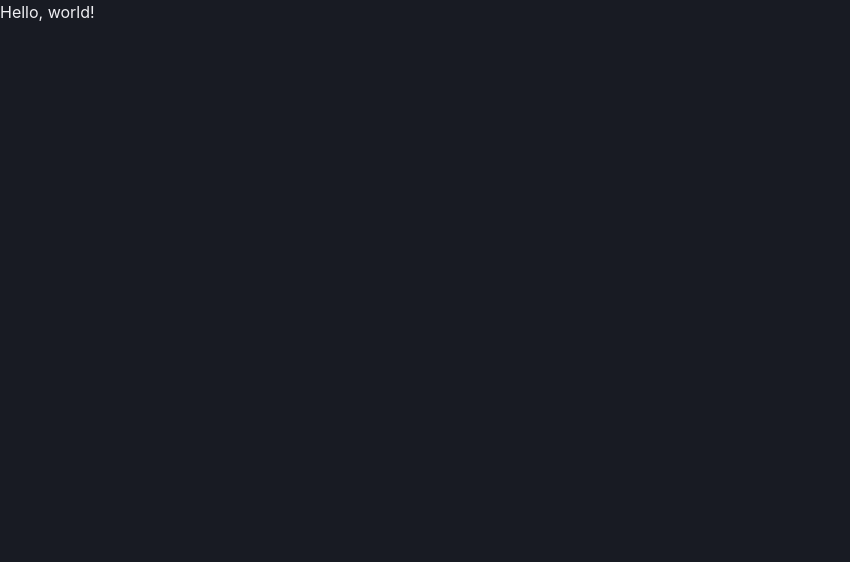
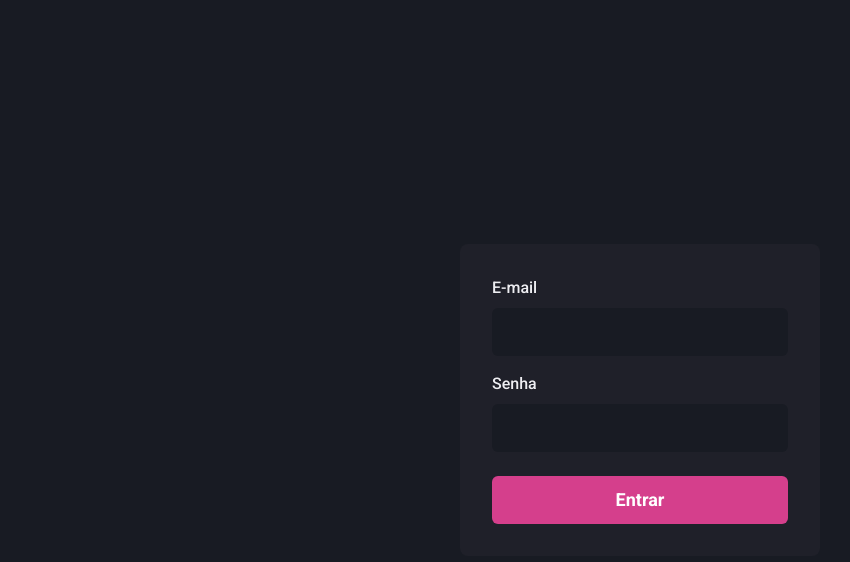
Before and after one commit to Jose-Caldas/dashboard-NextJs, a Next.js app: page / in a window 1280 px wide. Shown: the top 562 px of the page, without its empty margins (0-850 px from the left). Built offline with nearby package versions, Linux system fonts and the light colour scheme.

Commit message:
add page SignIn

```diff
--- /dev/null
+++ b/src/components/Form/Input.tsx
@@ -0,0 +1,32 @@
+import {
+  FormControl,
+  FormLabel,
+  Input as ChakraInput,
+  InputProps as ChakraInputProps,
+} from "@chakra-ui/react";
+
+interface InputProps extends ChakraInputProps {
+  name: string;
+  label?: string;
+}
+
+export function Input({ name, label, ...rest }: InputProps) {
+  return (
+    <FormControl>
+      {!!label && <FormLabel htmlFor={name}>{label}</FormLabel>}
+      <ChakraInput
+        name="email"
+        id={name}
+        type="email"
+        focusBorderColor="pink.500"
+        bgColor="gray.900"
+        variant="filled"
+        _hover={{
+          bgColor: "gray.900",
+        }}
+        size="lg"
+        {...rest}
+      />
+    </FormControl>
+  );
+}
--- /dev/null
+++ b/src/pages/_document.tsx
@@ -0,0 +1,21 @@
+import Document, { Head, Html, Main, NextScript } from "next/document";
+
+export default class MyDocument extends Document {
+  render() {
+    return (
+      <Html>
+        <Head>
+          <link rel="preconnect" href="https://fonts.gstatic.com" />
+          <link
+            href="https://fonts.googleapis.com/css2?family=Roboto:wght@400;500;700&display=swap"
+            rel="stylesheet"
+          />
+        </Head>
+        <body>
+          <Main />
+          <NextScript />
+        </body>
+      </Html>
+    );
+  }
+}
--- a/src/pages/index.tsx
+++ b/src/pages/index.tsx
@@ -1,3 +1,26 @@
-export default function Home() {
-  return <h1>Hello, world!</h1>;
+import { Flex, Button, Stack, FormControl } from "@chakra-ui/react";
+import { Input } from "../components/Form/Input";
+
+export default function SignIn() {
+  return (
+    <Flex w="100vw" h="100vh" align="center" justify="center">
+      <Flex
+        as="form"
+        w="100%"
+        maxWidth={360}
+        bg="gray.800"
+        padding="8"
+        borderRadius="8"
+        flexDir="column"
+      >
+        <Stack spacing="4">
+          <Input name="email" type="email" label="E-mail" />
+          <Input name="password" type="password" label="Senha" />
+        </Stack>
+        <Button type="submit" marginTop="6" colorScheme="pink" size="lg">
+          Entrar
+        </Button>
+      </Flex>
+    </Flex>
+  );
 }
--- a/src/styles/theme.ts
+++ b/src/styles/theme.ts
@@ -15,6 +15,10 @@ export const theme = extendTheme({
       "50": "#EEEEF2",
     },
   },
+  fonts: {
+    heading: "Roboto",
+    body: "Roboto",
+  },
   styles: {
     global: {
       body: {
```
